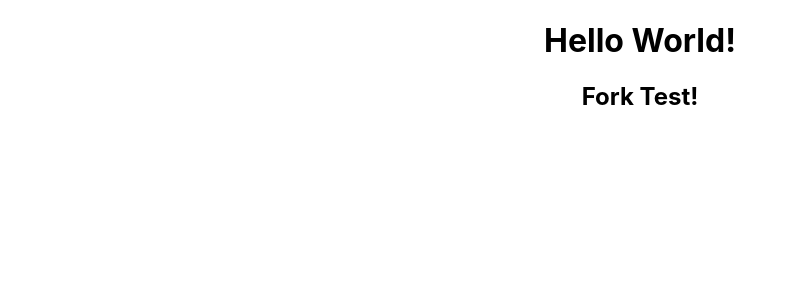
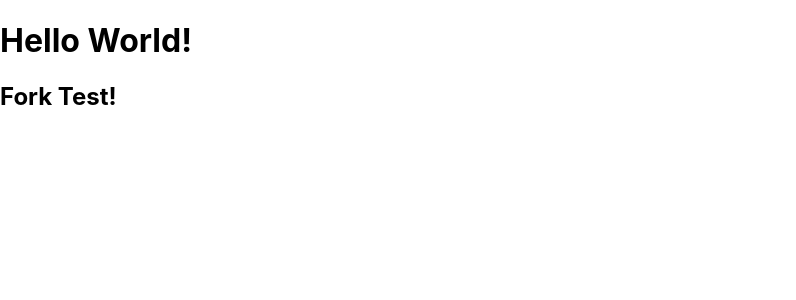
Before and after one commit to trowa0304/cise-project, a React (Create React App) app: page / in a window 1280 px wide. Shown: the top 300 px of the page, without its empty margins (0-796 px from the left). Built offline with nearby package versions, Linux system fonts and the light colour scheme.

Commit message:
App.js modified

```diff
--- a/src/App.js
+++ b/src/App.js
@@ -1,14 +1,14 @@
-import React from 'react';
-import logo from './logo.svg';
-import './App.css';
+import React, { Component } from 'react';
 
-function App() {
+class App extends Component{
+  render(){
   return (
-    <div className="App">
-      <h1>Hello World!</h1>
-      <h2>Fork Test!</h2>
-    </div>
-  );
+      <div className="App">
+        <h1>Hello World!</h1>
+        <h2>Fork Test!</h2>
+      </div>
+    );
+  }
 }
 
 export default App;
```
Also changed, not shown: 1 other file (tests, documents, lock files or other folders).
